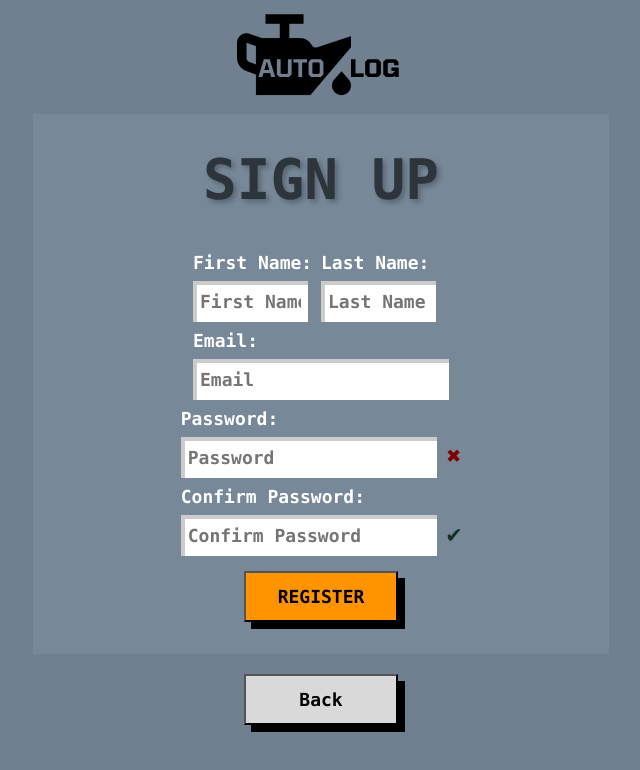
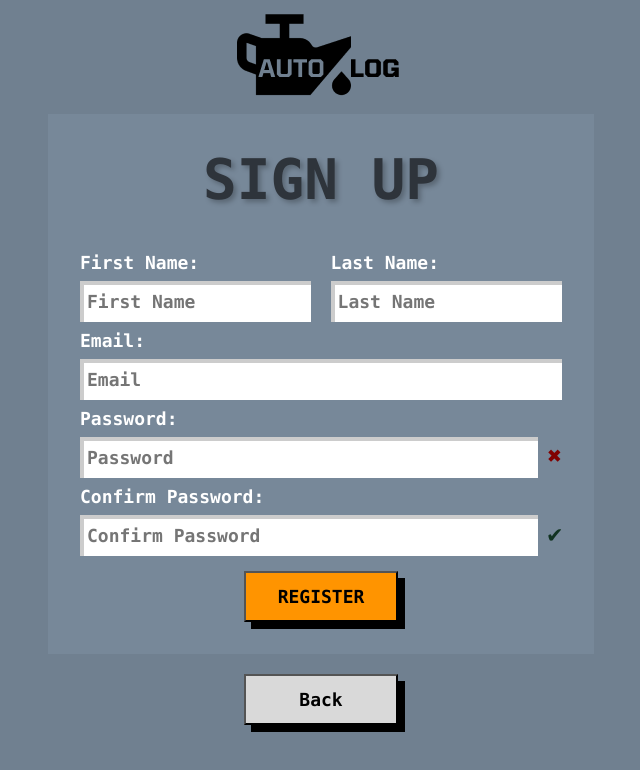
Before and after one commit to IcyPistachio/AutoLog, a React (Create React App) app in the folder AutoLogWeb/frontend/: page /register in a window 1280 px wide. Shown: the top 770 px of the page, without its empty margins (319-959 px from the left). Built offline with nearby package versions, Linux system fonts and the light colour scheme.

Commit message:
Fix Register Form Alignment

```diff
--- a/AutoLogWeb/frontend/src/components/DefaultStyles.css
+++ b/AutoLogWeb/frontend/src/components/DefaultStyles.css
@@ -41,7 +41,9 @@
 }
 
 .form-standard label {
-    width: 20vw;
+    display: flex;
+    flex-direction: column;
+    width: 100%;
     font-size: large;
     text-align: left;
     color: white;
@@ -108,6 +110,7 @@
 
 .validator-group {
     display: flex;
-    width: 50%;
+    justify-content: space-between;
+    width: 100%;
     align-items: last baseline;
 }
--- a/AutoLogWeb/frontend/src/components/Login.css
+++ b/AutoLogWeb/frontend/src/components/Login.css
@@ -1,3 +1,7 @@
+#loginForm.form-standard input {
+    min-width: 20vw;
+}
+
 .separator {
     display: flex;
     align-items: center;
--- a/AutoLogWeb/frontend/src/components/Login.js
+++ b/AutoLogWeb/frontend/src/components/Login.js
@@ -60,7 +60,7 @@ function Login() {
     return (
         <div className="container-center">
             <img src={logo} alt="AutoLog Logo" />
-            <form className="form-standard" onSubmit={doLogin}>
+            <form id="loginForm" className="form-standard" onSubmit={doLogin}>
                 <h1 className="title">LOG IN</h1>
 
                 <div className="vbox">
--- a/AutoLogWeb/frontend/src/components/Register.css
+++ b/AutoLogWeb/frontend/src/components/Register.css
@@ -1,10 +1,15 @@
 .name-group {
     display: flex;
+    justify-content: space-between;
+    width: 100%;
+}
+
+.name-group label {
     width: 50%;
 }
 
 .name-group input {
-    width: 90%;
+    width: 100%;
     padding: 7px;
     margin: 5px 0;
     border: none;
--- a/AutoLogWeb/frontend/src/components/Register.js
+++ b/AutoLogWeb/frontend/src/components/Register.js
@@ -129,6 +129,7 @@ function Register() {
                                 onChange={(e) => setFirstName(e.target.value)}
                                 required />
                         </label>
+                        <div className="spacer"></div>
                         <label>
                             Last Name:
                             <input
--- a/AutoLogWeb/frontend/src/components/ResetPassword.css
+++ b/AutoLogWeb/frontend/src/components/ResetPassword.css
@@ -1,7 +1,3 @@
-.validator-group {
-    width: auto;
-}
-
 .checkmark,
 .crossmark {
     margin-left: 10px;
```
